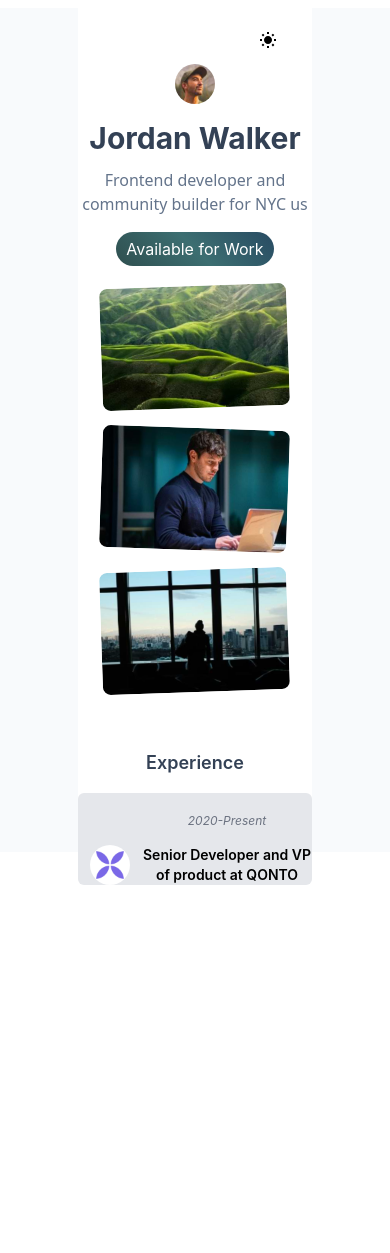
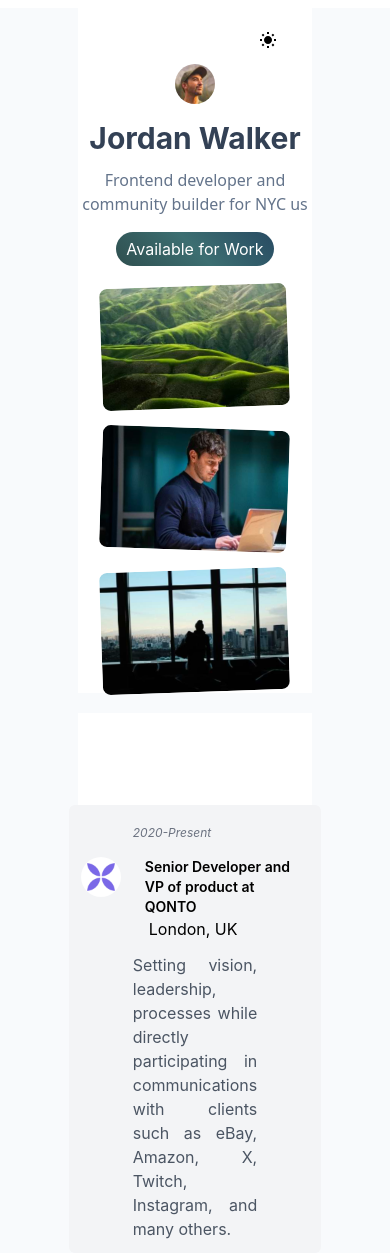
Before and after one commit to vyas2610/Portfolio-Template, a React (Create React App) app: page / in a window 390 px wide. Before the commit the page ends 885 px from the top, so only its background shows below. Built offline with nearby package versions, Linux system fonts and the light colour scheme.

Commit message:
DarkTheme config using contextAPI

```diff
--- a/src/App.css
+++ b/src/App.css
@@ -48,6 +48,7 @@
 .containers {
   width: 60%;
   margin: 0px auto;
+  padding: 0;
 }
 body {
   margin: 0;
--- a/src/App.js
+++ b/src/App.js
@@ -2,14 +2,19 @@
 // import {BrowserRouter as Router, Route, Switch} from 'react-router-dom';
 import "./App.css";
 import Header from "./components/Header";
+import Main from "./components/Main";
+import { ThemeProvider } from "./components/ThemeContext";
 
 function App() {
   return (
+    <ThemeProvider>
     <div className="bg-slate-50 max-w-full ">
       <div className="containers  md:px-4 sm:px-10">
         <Header />
+        <Main />
       </div>
     </div>
+    </ThemeProvider>
   );
 }
 
--- a/src/components/Main.jsx
+++ b/src/components/Main.jsx
@@ -1,7 +1,7 @@
-import React, { useState } from "react";
+import React from "react";
 import Avatar from "@mui/material/Avatar";
-export const Main = () => {
-  //Defined a state to manage the isToggled
+ const Main = () => {
+  // //Defined a state to manage the isToggled
   // const [isToggled, setIsToggled] = useState(true);
 
   // //Function to handle Toggle
@@ -9,22 +9,25 @@ export const Main = () => {
   //   setIsToggled(!isToggled); // Toggle between true and false
   // };
 
+
   return (
-    <div>
-      <h2 className="text-slate-700 pt-9 px-14 pb-4 text-lg font-semibold">
+    <div className=" bg-white">
+      <h2 className="text-white pt-12 px-14 pb-4 text-lg font-bold ">
         Experience
       </h2>
-      <div className="lg:w-3/4 sm:w-5/6 justify-self-center rounded-md bg-gray-200 ">
-        <p className="pt-5 pl-16 pb-4 text-xs italic text-gray-500">
-          2020-Present
-        </p>
-        <div className="flex  hover:cursor-pointer">
-          <Avatar alt="QONTO" src="./images/qonto_logo.png" className="mx-3 " />
-          <h3 className="text-sm md:text-base lg:text-lg font-semibold">
-            Senior Developer and VP of product at QONTO
-          </h3>
+      <div className="lg:w-5/6 sm:w-5/6 justify-self-center rounded-md bg-gray-100">
+            <p className="pt-5 pl-16 pb-4 text-xs italic text-gray-500">
+            2020-Present
+            </p>
+        <div className="flex hover:cursor-pointer">
+            <Avatar alt="QONTO" src="./images/qonto_logo.png" className="mx-3"/>
+            <h3 className="text-sm md:text-base lg:text-lg font-semibold pb-0 px-3">Senior Developer and VP of product at QONTO</h3>
         </div>
+            <p className=" px-20 font-normal">London, UK</p>
+            <p className="pt-3 pb-3 text-gray-600 text-justify px-16">Setting vision, leadership, processes while directly participating in communications with clients such as eBay, Amazon, X, Twitch, Instagram, and many others.</p>
       </div>
     </div>
   );
 };
+
+export default Main;
--- /dev/null
+++ b/src/components/ThemeContext.jsx
@@ -0,0 +1,31 @@
+import React, {createContext, useContext, useState} from 'react';
+
+const ThemeContext = createContext();
+const ThemeUpdateContext = createContext();
+
+export function useTheme()
+{
+    return useContext(ThemeContext)
+}
+
+export function useThemeUpdate()
+{
+    return useContext(ThemeUpdateContext)
+}
+
+export function ThemeProvider({children}) {
+    const [darkTheme, setDarkTheme] = useState(true);
+
+    function toggleTheme()
+    {
+        setDarkTheme(!darkTheme); //Toggle between true and false
+    }
+
+    return(
+        <ThemeContext.Provider value={darkTheme}>
+            <ThemeUpdateContext.Provider value={toggleTheme}>
+                {children}
+            </ThemeUpdateContext.Provider>
+        </ThemeContext.Provider>
+    )
+}
--- a/src/components/header.jsx
+++ b/src/components/header.jsx
@@ -1,7 +1,7 @@
-import React, { useState } from "react";
+import React,{useState} from "react";
 import Avatar from "@mui/material/Avatar";
+import { useTheme, useThemeUpdate } from "./ThemeContext";
 
-import { Main } from "./Main";
 const Header = () => {
   //Defined a state to manage the isHovered
   const [isHovered, setIsHovered] = useState(true);
@@ -10,25 +10,28 @@ const Header = () => {
   const handleMouseOver = () => setIsHovered(false);
   const handleMouseOut = () => setIsHovered(true);
 
-  //Defined a state to manage the isToggled
-  const [isToggled, setIsToggled] = useState(true);
+  const darkTheme = useTheme();
+  const toggleTheme = useThemeUpdate();
 
-  //Function to handle Toggle
-  const handleToggle = () => {
-    setIsToggled(!isToggled); // Toggle between true and false
-  };
+  // //Defined a state to manage the isToggled
+  // const [isToggled, setIsToggled] = useState(true);
+
+  // //Function to handle Toggle
+  // const handleToggle = () => {
+  //   setIsToggled(!isToggled); // Toggle between true and false
+  // };
+
+
 
   return (
     <div
-      className={`text-center h-lvh  ${
-        isToggled ? "bg-white" : "bg-slate-800"
-      }`}
+      className={`sm:h-svh md:h-dvh lg:h-lvh ${darkTheme ? 'bg-white' : 'bg-slate-700'}`}
     >
           <img
             src="./images/darkmode.svg"
             alt="Darkmode-Toggle"
             className="justify-self-end mt-2 pr-9 pt-6 cursor-pointer"
-        onClick={handleToggle}
+            onClick={toggleTheme}
           />
       <div>
           <Avatar
@@ -38,18 +41,18 @@ const Header = () => {
           />
       </div>
           <h1
-        className={`font-bold text-3xl pt-4 ${
-          isToggled ? "text-slate-700" : "text-white"
-        }`}
+            className="font-bold text-3xl pt-4 text-center text-slate-700 "
           >
             Jordan Walker
           </h1>
-      <p className="text-slate-500 font-sans pt-3">
+          <p className="text-slate-500 font-sans pt-3 text-center">
             Frontend developer and community builder for NYC us
           </p>
-      <button className={`mt-4  ${isToggled ? "btn" : "btndark"}`}>
+      <div className="text-center">
+        <button className="mt-4 btn ">
           Available for Work
         </button>
+      </div>
       <div className=" h-50 w-4/5 m-auto mt-2 ">
         <div className="md:flex md:flex-row  gap-5 sm:flex sm:flex-col  sm:justify-self-center">
           <div
@@ -94,7 +97,6 @@ const Header = () => {
           </div>
         </div>
       </div>
-      <Main></Main>
     </div>
   );
 };
```
Lines whose indentation alone changed are shown as unchanged.
